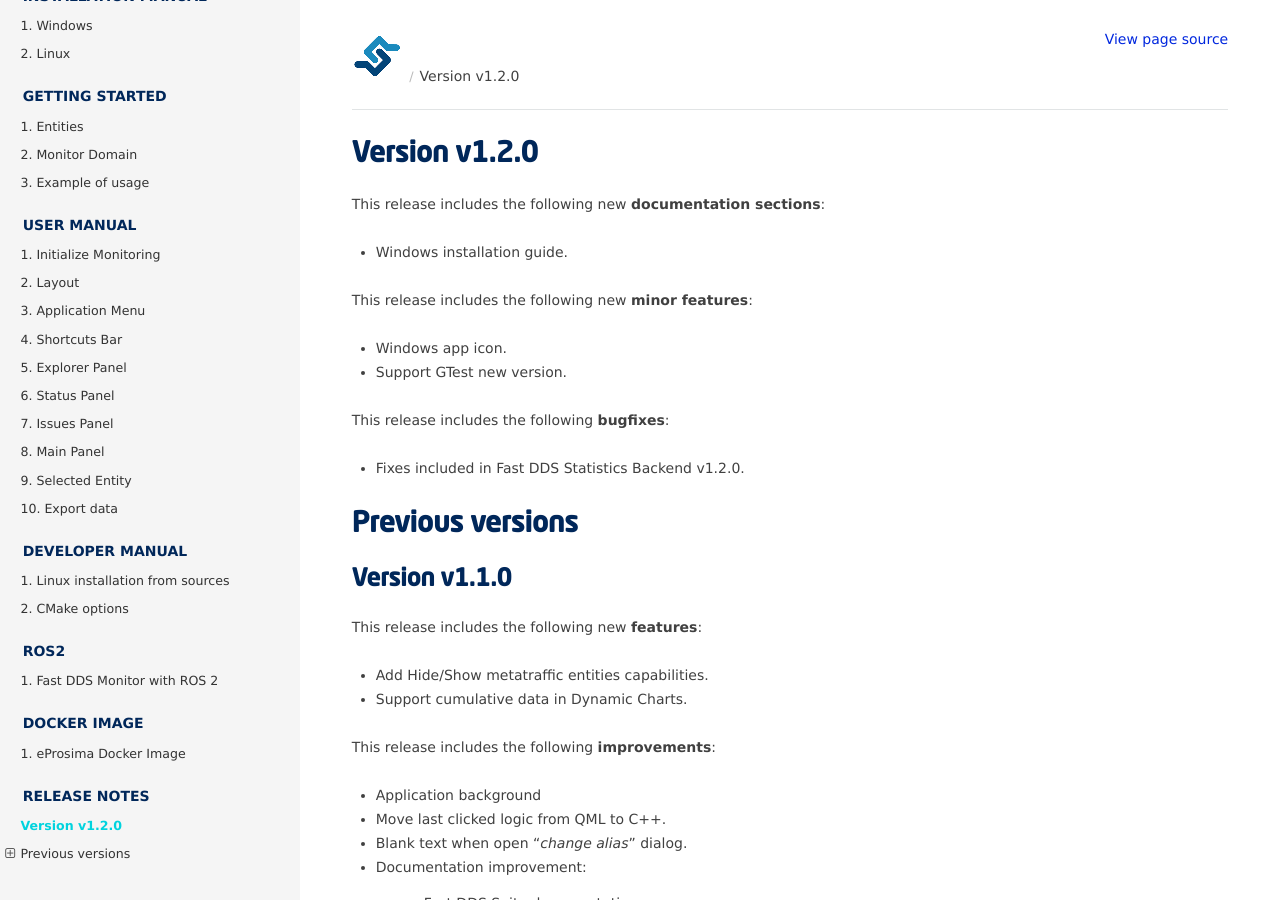
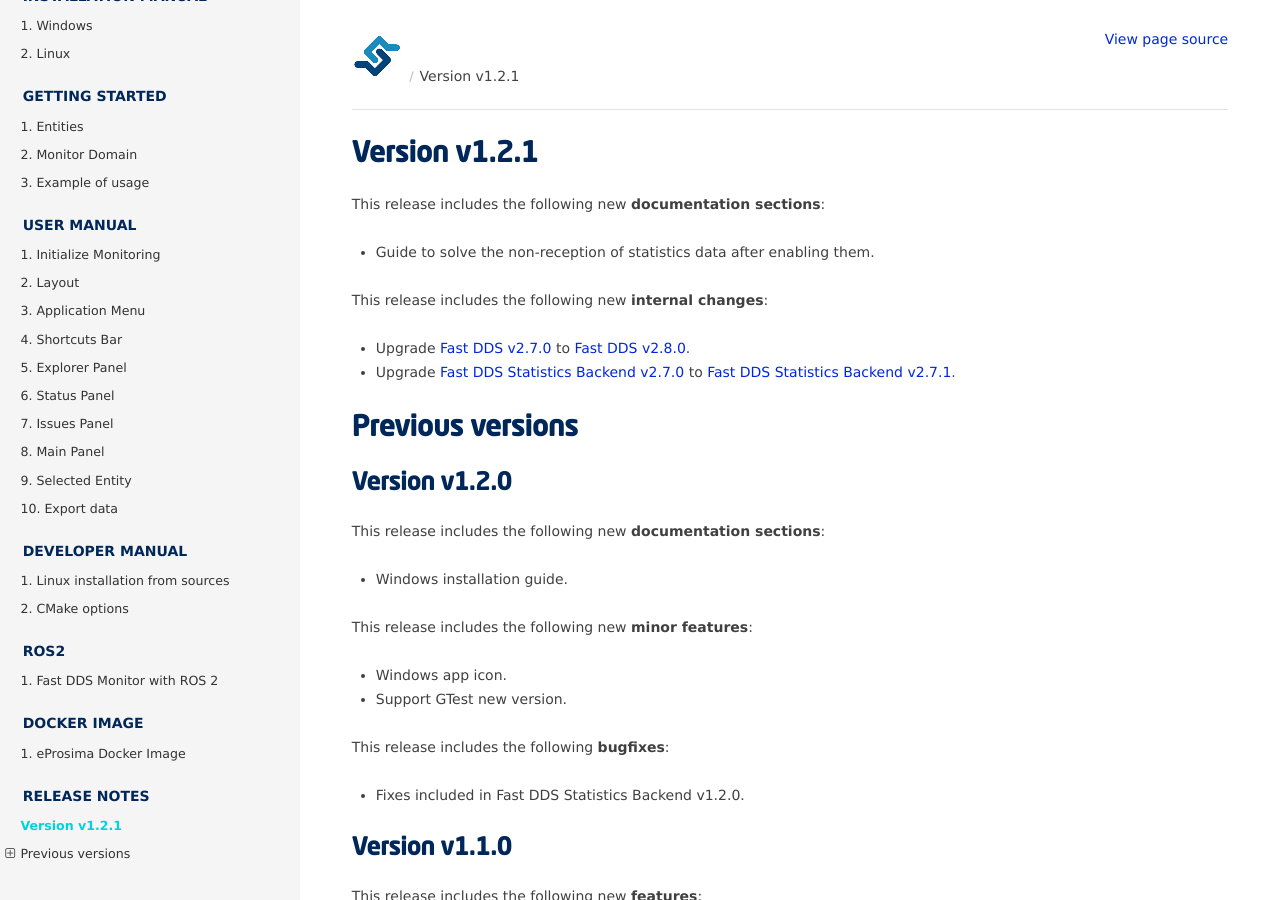
Before and after one commit to nguyenthang7215/DDS_Monitor, a Sphinx documentation site: the page built from docs/rst/notes/notes.rst, in a window 1280 px wide and 900 px high. Built offline with Sphinx 7.4.7 and the Read the Docs theme 2.0.0, drawn with Linux system fonts in a browser that asks for light colours.

Commit message:
Bump to v1.2.1 (#166)
Signed-off-by: RaulSanchez <raul@eprosima.com>

Signed-off-by: RaulSanchez <raul@eprosima.com>

```diff
--- a/CMakeLists.txt
+++ b/CMakeLists.txt
@@ -35,7 +35,7 @@
 ###############################################################################
 set(PRODUCT_MAJOR_VERSION 1)
 set(PRODUCT_MINOR_VERSION 2)
-set(PRODUCT_PATCH_VERSION 0)
+set(PRODUCT_PATCH_VERSION 1)
 set(PRODUCT_VERSION_STR ${PRODUCT_MAJOR_VERSION}.${PRODUCT_MINOR_VERSION}.${PRODUCT_PATCH_VERSION})
 
 ###############################################################################
--- a/docs/CMakeLists.txt
+++ b/docs/CMakeLists.txt
@@ -26,7 +26,7 @@
 ###############################################################################
 set(PRODUCT_MAJOR_VERSION 1)
 set(PRODUCT_MINOR_VERSION 2)
-set(PRODUCT_PATCH_VERSION 0)
+set(PRODUCT_PATCH_VERSION 1)
 set(PRODUCT_VERSION_STR ${PRODUCT_MAJOR_VERSION}.${PRODUCT_MINOR_VERSION}.${PRODUCT_PATCH_VERSION})
 
 ###############################################################################
--- a/docs/rst/notes/notes.rst
+++ b/docs/rst/notes/notes.rst
@@ -1,26 +1,29 @@
 .. _release_notes:
 
 ##############
-Version v1.2.0
+Version v1.2.1
 ##############
 
 This release includes the following new **documentation sections**:
 
-* Windows installation guide.
+* Guide to solve the non-reception of statistics data after enabling them.
 
-This release includes the following new **minor features**:
+This release includes the following new **internal changes**:
 
-* Windows app icon.
-* Support GTest new version.
+* Upgrade
+  `Fast DDS v2.7.0 <https://github.com/eProsima/Fast-DDS/releases/tag/v2.7.0>`_ to
+  `Fast DDS v2.8.0 <https://github.com/eProsima/Fast-DDS/releases/tag/v2.8.0>`_.
+* Upgrade
+  `Fast DDS Statistics Backend v2.7.0 <https://github.com/eProsima/Fast-DDS-statistics-backend/releases/tag/v0.7.0>`_
+  to
+  `Fast DDS Statistics Backend v2.7.1 <https://github.com/eProsima/Fast-DDS-statistics-backend/releases/tag/v0.7.1>`_.
 
-This release includes the following **bugfixes**:
-
-* Fixes included in Fast DDS Statistics Backend v1.2.0.
 
 #################
 Previous versions
 #################
 
+.. include:: previous_versions/v1.2.0.rst
 .. include:: previous_versions/v1.1.0.rst
 .. include:: previous_versions/v1.0.0.rst
 .. include:: previous_versions/v0.2.0.rst
--- /dev/null
+++ b/docs/rst/notes/previous_versions/v1.2.0.rst
@@ -0,0 +1,15 @@
+Version v1.2.0
+==============
+
+This release includes the following new **documentation sections**:
+
+* Windows installation guide.
+
+This release includes the following new **minor features**:
+
+* Windows app icon.
+* Support GTest new version.
+
+This release includes the following **bugfixes**:
+
+* Fixes included in Fast DDS Statistics Backend v1.2.0.
--- a/package.xml
+++ b/package.xml
@@ -3,7 +3,7 @@
 <package format="3">
   <name>fastdds_monitor</name>
   <!-->There must be a release. Update version accordingly<-->
-  <version>1.2.0</version>
+  <version>1.2.1</version>
   <description>
     Qt application written in C++ that plot the data from the Fast DDS Statistics Backend.
   </description>
```
